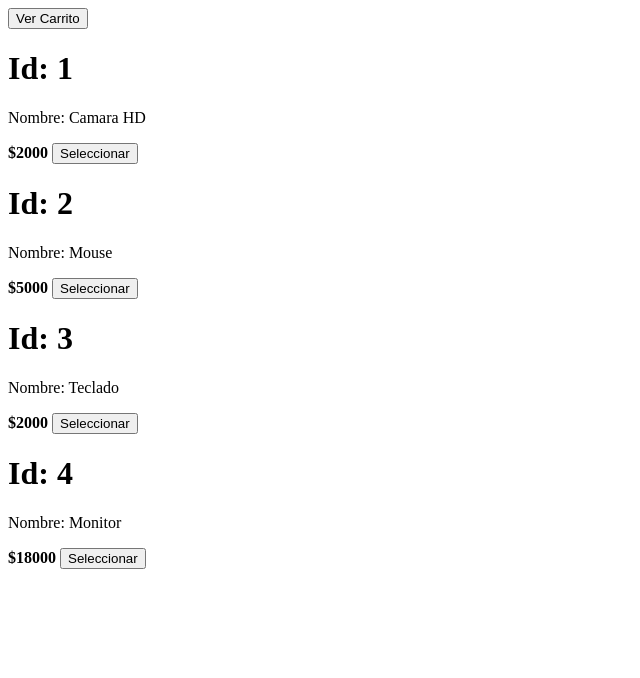
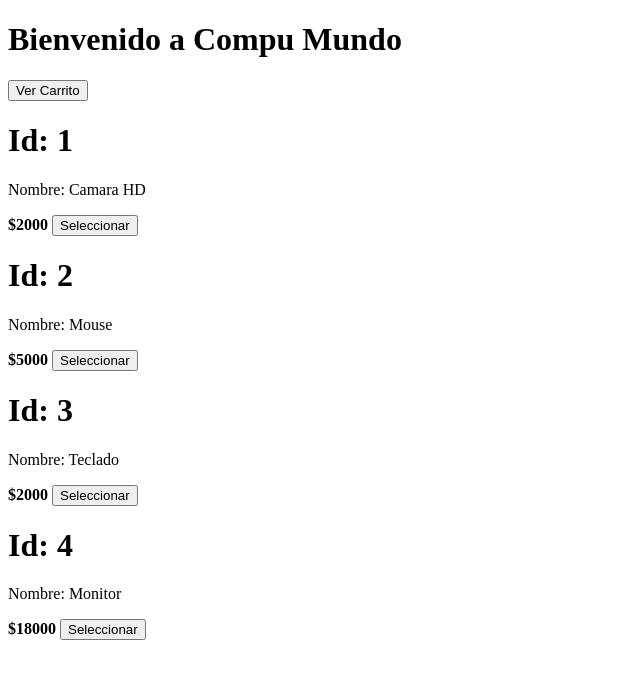
Before and after one commit to Gauna-Wolf/3ra-Pre-Entrega, a plain HTML site: page index.html in a window 1280 px wide. Shown: the whole page, without its empty margins (0-640 px from the left). Drawn offline with Linux system fonts and the light colour scheme.

Commit message:
Agregue h1 al HTML

```diff
--- a/index.html
+++ b/index.html
@@ -7,7 +7,9 @@
 </head>
 <body>
 
-<button id="btn">Ver Carrito</button>
+    <h1>Bienvenido a Compu Mundo</h1>
+
+    <button id="btn">Ver Carrito</button>
 
 <script src="/main.js"></script>
 </body>
--- a/main.js
+++ b/main.js
@@ -5,7 +5,7 @@ const productos = [
     { id: 4, nombre: "Monitor", precio: 18000 },
 ];
 
-let carrito = [];                   // [] significa que esta basio
+let carrito = [];                                               // [] significa que esta basio
 let boton = document.getElementById("btn");
 
 const agregarAlCarrito = (id) => {
@@ -20,7 +20,7 @@ const producto = productos.find((item) => item.id === id);
 };
 
 const actualizarCarrito = () => {
-// se guarda los datos del carrito en localStorage
+                                                                // se guarda los datos del carrito en localStorage
 localStorage.setItem("carrito", JSON.stringify(carrito));
 console.log(carrito);
 };
@@ -28,7 +28,7 @@ console.log(carrito);
 productos.forEach((item) => {
 let div = document.createElement("div");
 
-//Se Agrega HTML
+                                                                //Se Agrega HTML
 div.innerHTML = `
 <h1>Id: ${item.id}</h1>
 <p>Nombre: ${item.nombre}</p>
```
